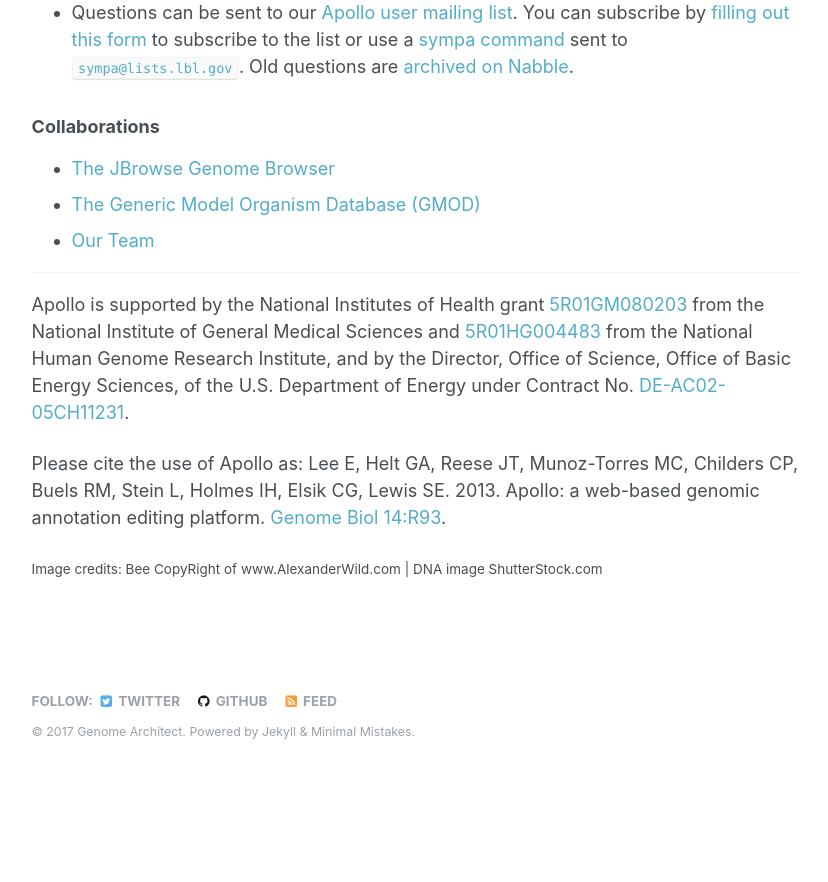
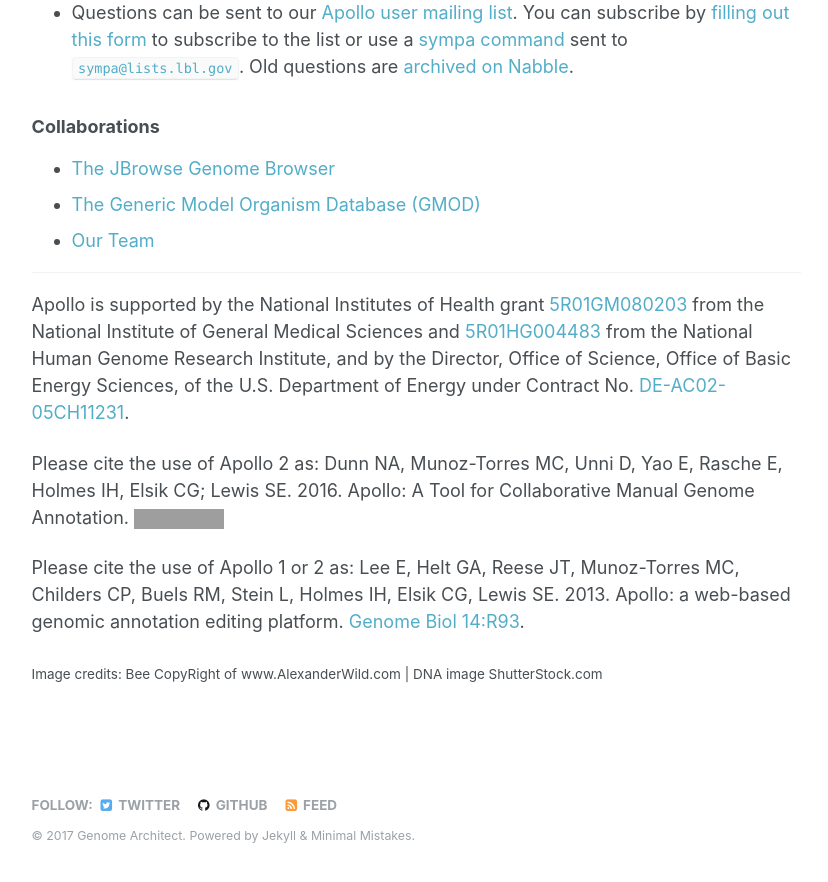
Before and after one commit to genomearchitect/genomearchitect.github.io, a Jekyll site: the page built from _pages/main.md, in a window 1280 px wide and 900 px high, scrolled down 1609 px. Shown: the top 882 px of the window, without its empty margins (250-1078 px from the left). Built offline with Jekyll 4.4.1, drawn with Linux system fonts in a browser that asks for light colours; before the commit the page ends 2404 px from its top, so only the background shows below that; grey boxes are pictures that could not be loaded.

Commit message:
added an additional citation
FYI @monicacecila

```diff
--- a/_pages/main.md
+++ b/_pages/main.md
@@ -61,6 +61,8 @@ Apollo is supported by the National Institutes of Health grant [5R01GM080203](ht
  from the National Human Genome Research Institute, and by the Director, Office of Science, Office of Basic Energy Sciences,
   of the U.S. Department of Energy under Contract No. [DE-AC02-05CH11231](http://www.ucop.edu/laboratory-management/contracts/lbnl/index.html).
 
-Please cite the use of Apollo as: Lee E, Helt GA, Reese JT, Munoz-Torres MC, Childers CP, Buels RM, Stein L, Holmes IH, Elsik CG, Lewis SE. 2013. Apollo: a web-based genomic annotation editing platform. [Genome Biol 14:R93](http://genomebiology.com/2013/14/8/R93/abstract).
+Please cite the use of Apollo 2 as: Dunn NA, Munoz-Torres MC, Unni D, Yao E, Rasche E, Holmes IH, Elsik CG; Lewis SE. 2016.  Apollo:  A Tool for Collaborative Manual Genome Annotation. [![https://doi.org/10.5281/zenodo.198778](https://zenodo.org/badge/DOI/10.5281/zenodo.198778.svg)](https://doi.org/10.5281/zenodo.198778)
+
+Please cite the use of Apollo 1 or 2 as: Lee E, Helt GA, Reese JT, Munoz-Torres MC, Childers CP, Buels RM, Stein L, Holmes IH, Elsik CG, Lewis SE. 2013. Apollo: a web-based genomic annotation editing platform. [Genome Biol 14:R93](http://genomebiology.com/2013/14/8/R93/abstract).
 
 <small>Image credits: Bee CopyRight of www.AlexanderWild.com | DNA image ShutterStock.com</small>
```
